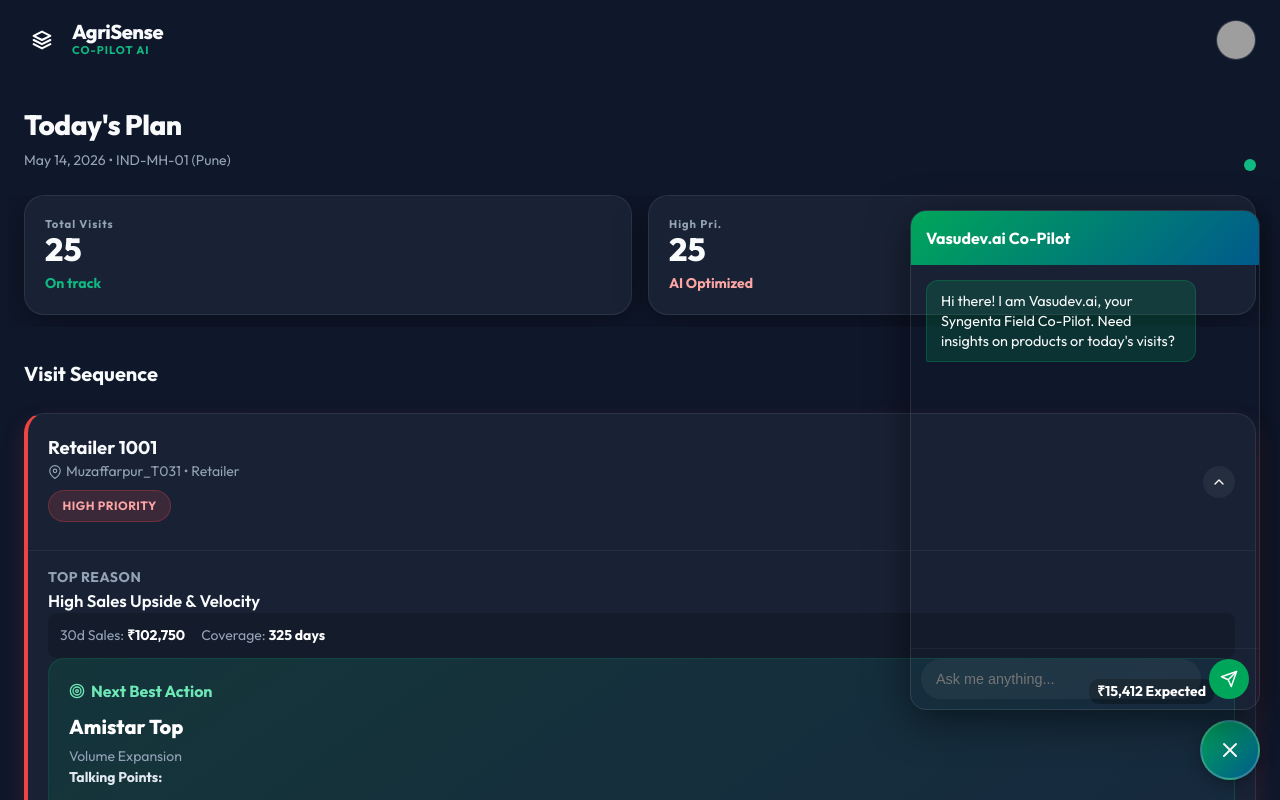
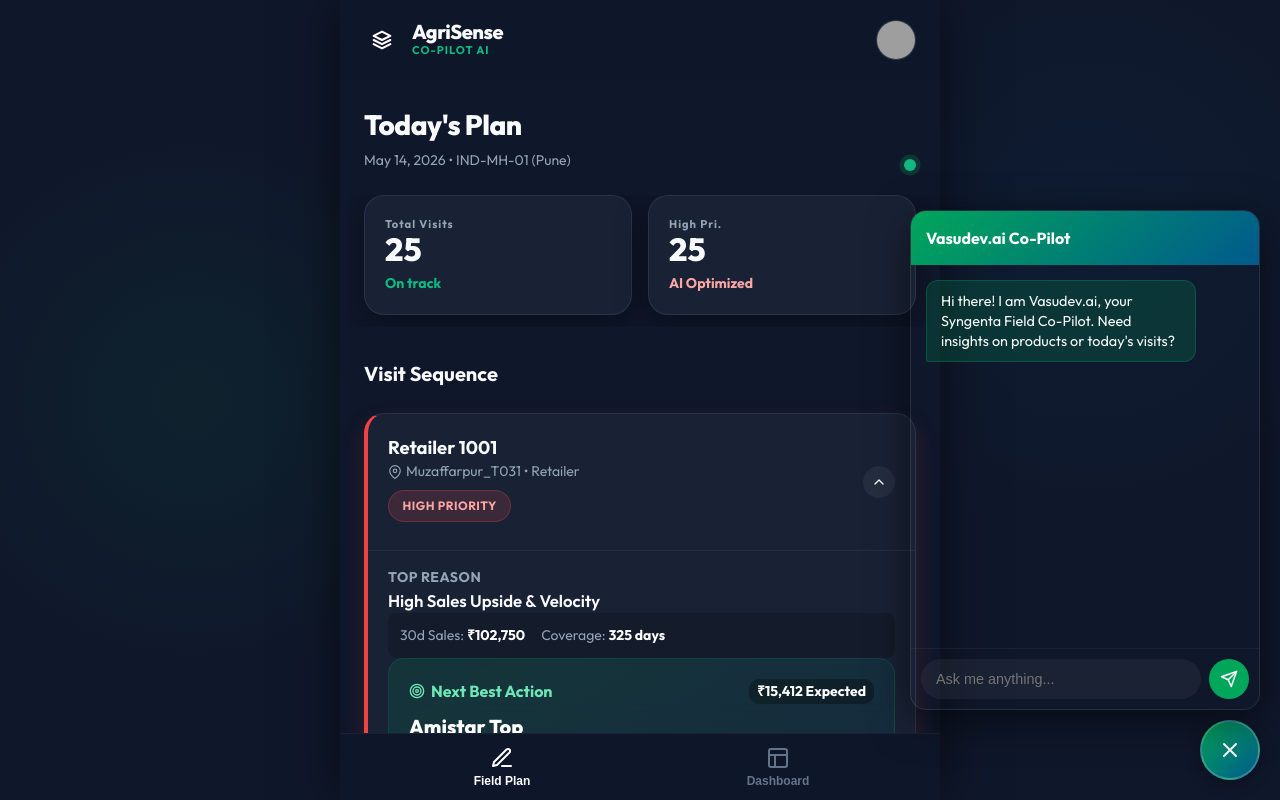
Before and after one commit to 23f2000792/AgriSense2.0, a React (Vite) app: page / in a window 1280 px wide. Both pictures are taken after a click on the element 1230 px from the left and 750 px from the top of the page. Shown: the top 800 px of the page. Built offline with nearby package versions, Linux system fonts and the light colour scheme; no server answers; grey boxes are pictures that could not be loaded.

Commit message:
Final UI/UX polish and PWA native constraints

```diff
--- a/src/components/Chatbot.jsx
+++ b/src/components/Chatbot.jsx
@@ -6,6 +6,7 @@
     { role: 'ai', content: 'Hi there! I am Vasudev.ai, your Syngenta Field Co-Pilot. Need insights on products or today\'s visits?' }
   ]);
   const [input, setInput] = useState('');
+  const [isTyping, setIsTyping] = useState(false);
   const messagesEndRef = useRef(null);
 
   const scrollToBottom = () => {
@@ -14,14 +15,15 @@
 
   useEffect(() => {
     scrollToBottom();
-  }, [messages, isOpen]);
+  }, [messages, isOpen, isTyping]);
 
   const handleSend = async () => {
-    if (!input.trim()) return;
+    if (!input.trim() || isTyping) return;
 
     const userMsg = input.trim();
     setInput('');
     setMessages(prev => [...prev, { role: 'user', content: userMsg }]);
+    setIsTyping(true);
 
     try {
       const res = await fetch('/api/chat', {
@@ -33,6 +35,8 @@
       setMessages(prev => [...prev, { role: 'ai', content: data.response }]);
     } catch (err) {
       setMessages(prev => [...prev, { role: 'ai', content: "Sorry, I couldn't reach the backend. Ensure FastAPI is running." }]);
+    } finally {
+      setIsTyping(false);
     }
   };
 
@@ -82,6 +86,18 @@
                 {msg.content}
               </div>
             ))}
+            {isTyping && (
+              <div style={{
+                alignSelf: 'flex-start',
+                background: 'rgba(0, 166, 90, 0.2)',
+                border: '1px solid rgba(0, 166, 90, 0.3)',
+                padding: '10px 14px', borderRadius: '12px',
+                borderBottomLeftRadius: '2px',
+                fontSize: '0.9rem', color: '#f8fafc', fontStyle: 'italic'
+              }}>
+                Vasudev.ai is typing...
+              </div>
+            )}
             <div ref={messagesEndRef} />
           </div>
 
--- a/src/index.css
+++ b/src/index.css
@@ -64,6 +64,25 @@
   min-height: 100vh;
   display: flex;
   flex-direction: column;
+}
+
+.mobile-container {
+  display: flex;
+  flex-direction: column;
+  height: 100vh;
+  height: 100dvh;
+  max-width: 600px;
+  margin: 0 auto;
+  position: relative;
+  background-color: var(--color-background);
+  box-shadow: 0 0 50px rgba(0,0,0,0.5);
+}
+
+.glass-nav {
+  background: rgba(15, 23, 42, 0.75);
+  backdrop-filter: var(--glass-blur);
+  -webkit-backdrop-filter: var(--glass-blur);
+  z-index: 50;
 }
 
 /* Glass Header */
```
Also changed, not shown: vercel.json, 1 other file (tests, documents, lock files or other folders).
